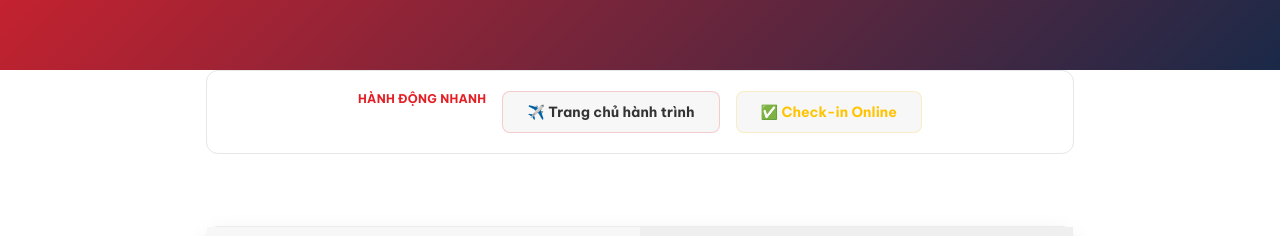
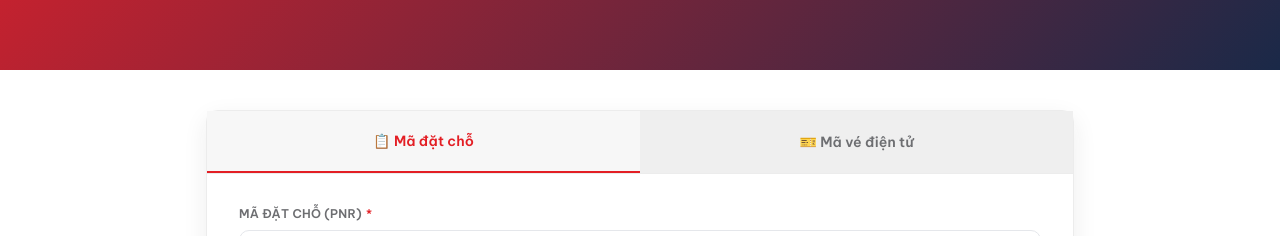
Before and after one commit to jacksaybin68/Vietjet, a Next.js app in the folder vietjetsim-main/: page /chuyen-bay-cua-toi in a window 1280 px wide. Shown: the part 541-777 px from the top of the page. Built offline with nearby package versions, Linux system fonts and the light colour scheme; no server answers; a web font is replaced by a local one.

Commit message:
refactor: remove quick actions hub from chuyen-bay-cua-toi page
- Remove Hành động nhanh section with duplicate links
- Header already provides navigation to these pages
- Cleaner page layout

Generated by Mistral Vibe.
Co-Authored-By: Mistral Vibe <vibe@mistral.ai>

```diff
--- a/vietjetsim-main/src/app/chuyen-bay-cua-toi/page.tsx
+++ b/vietjetsim-main/src/app/chuyen-bay-cua-toi/page.tsx
@@ -178,27 +178,6 @@ export default function MyFlightsPage() {
             Xem chi tiết hành trình đã đặt, đổi lịch trình, mua thêm hành lý, chỗ ngồi và dịch vụ
             tiện ích. Vui lòng điền thông tin bên dưới để tra cứu.
           </p>
-        </div>
-      </div>
-
-      {/* Quick actions hub */}
-      <div className="mx-auto max-w-[900px] px-4 pb-8">
-        <div className="flex flex-col gap-3 rounded-xl border border-[var(--vj-red)]/20 bg-[var(--vj-red)]/5 p-5 text-center sm:flex-row sm:justify-center sm:gap-4">
-          <span className="order-1 text-xs font-bold uppercase tracking-wide text-[var(--vj-red)] sm:order-none">
-            Hành động nhanh
-          </span>
-          <Link
-            href="/chuyen-bay-cua-toi"
-            className="flex-1 rounded-lg border border-vj-red/20 bg-[var(--surface)] dark:bg-[var(--dark-surface)] py-3 text-sm font-bold text-[var(--foreground)] dark:text-[var(--foreground)] transition-all hover:border-vj-red hover:bg-vj-red/10 text-center sm:flex-none sm:w-auto sm:px-6 sm:py-2.5"
-          >
-            ✈️ Trang chủ hành trình
-          </Link>
-          <Link
-            href="/lam-thu-tuc"
-            className="flex-1 rounded-lg border border-vj-yellow/20 bg-[var(--surface)] dark:bg-[var(--dark-surface)] py-3 text-sm font-bold text-[var(--vj-yellow)] dark:text-[var(--vj-yellow)] transition-all hover:border-vj-yellow hover:bg-vj-yellow/10 text-center sm:flex-none sm:w-auto sm:px-6 sm:py-2.5"
-          >
-            ✅ Check-in Online
-          </Link>
         </div>
       </div>
 
```
